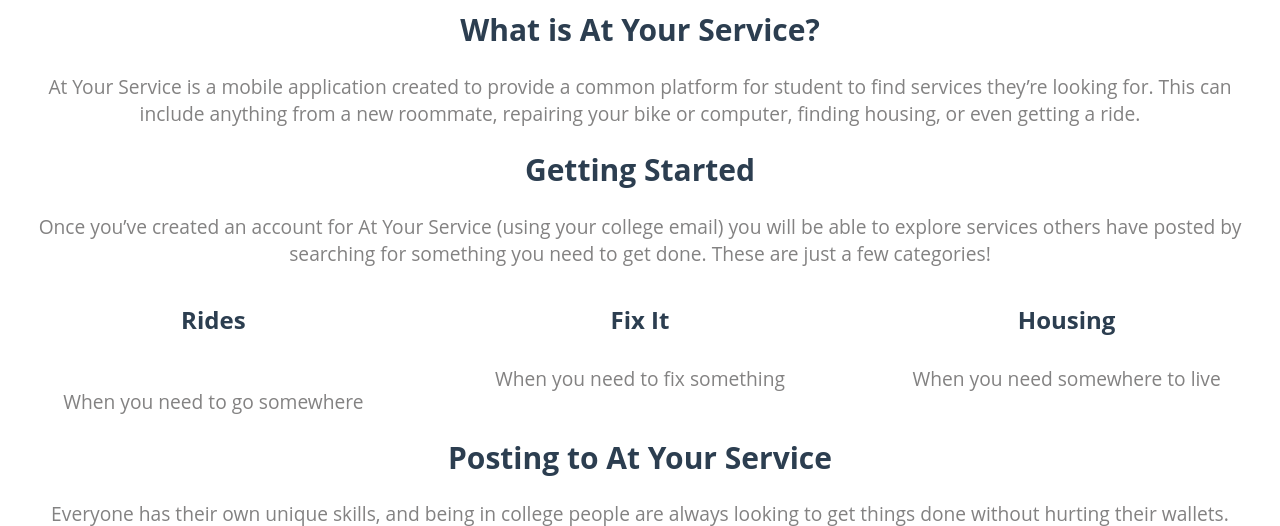
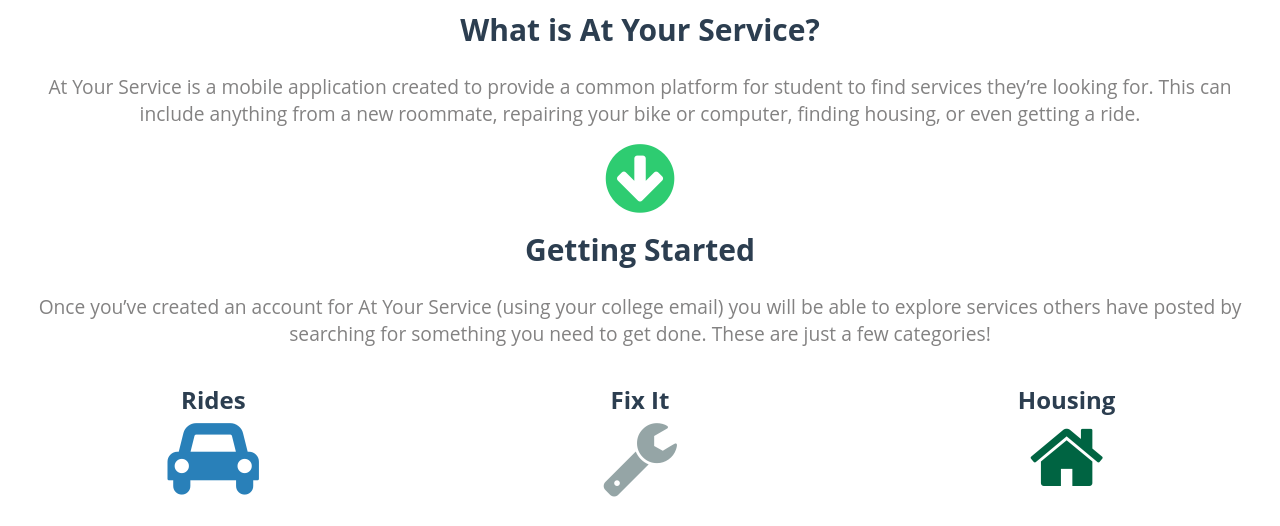
Before and after one commit to mxs4321/AtYourService, a web app: file app/ng/views/faq.html in a window 1280 px wide. Shown: the part 448-974 px from the top of the page. Run offline with its HTML, style and script files only (its server is not run), Linux system fonts and the light colour scheme; some libraries are stand-ins or nearby versions.

Commit message:
Update faq.html

```diff
--- a/app/ng/views/faq.html
+++ b/app/ng/views/faq.html
@@ -6,6 +6,10 @@
     <meta name="viewport" content="width=device-width, initial-scale=1">
     <title>At Your Service</title>
     <link rel="icon" href="assets/img/favicon.ico">
+
+    <!-- Font awesome -->
+    <link rel="stylesheet" href="https://maxcdn.bootstrapcdn.com/font-awesome/4.6.1/css/font-awesome.min.css">
+
     <!-- Linked Bootstrap CSS -->
     <link rel="stylesheet" href="http://maxcdn.bootstrapcdn.com/bootstrap/3.3.6/css/bootstrap.min.css">
 
@@ -14,7 +18,6 @@
 
     <!-- Linked Bootstrap JS -->
     <script src="http://maxcdn.bootstrapcdn.com/bootstrap/3.3.6/js/bootstrap.min.js"></script>
-
 
     <!-- Custom CSS -->
     <link href="assets/css/style.css" rel="stylesheet">
```
